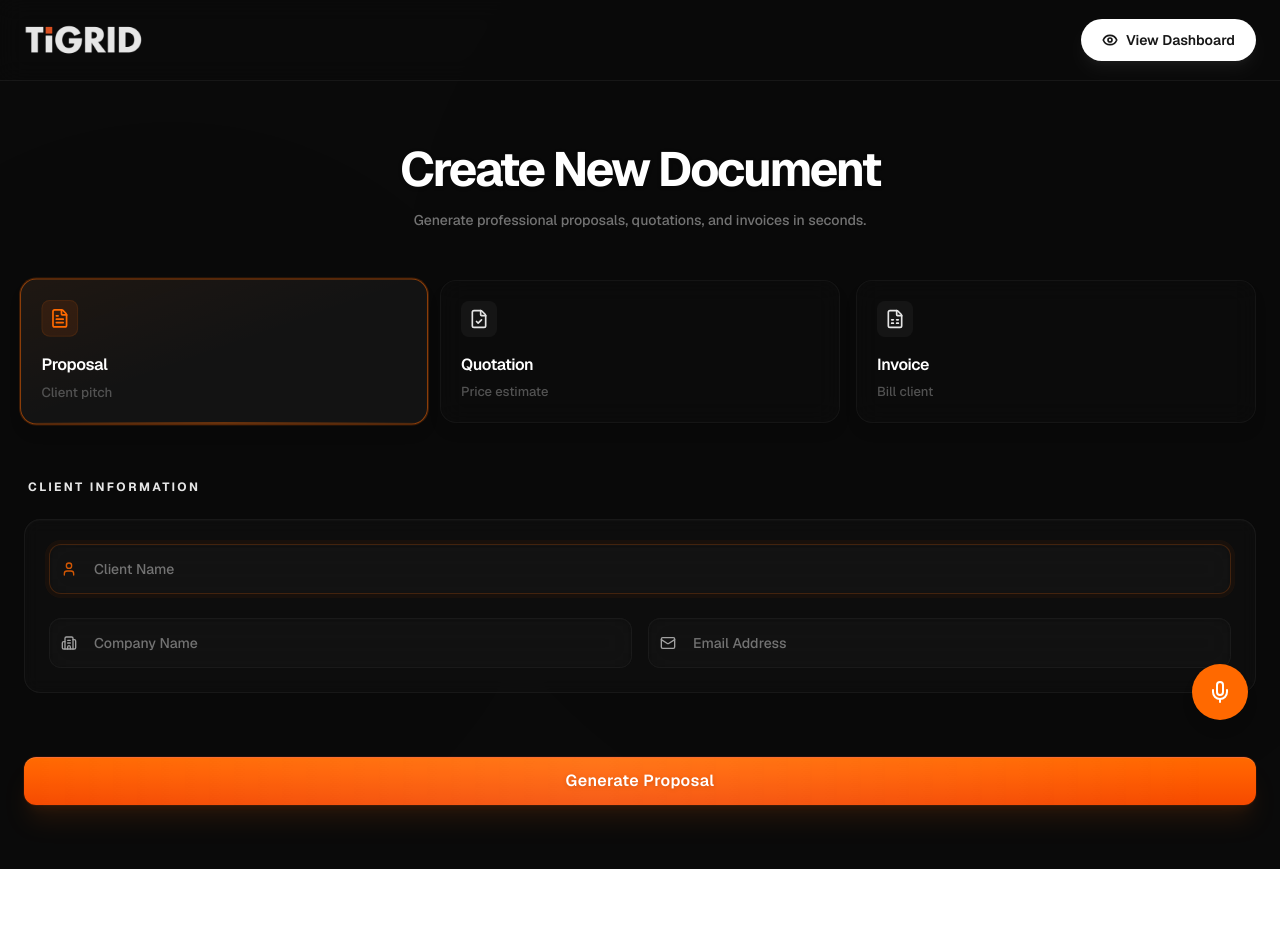
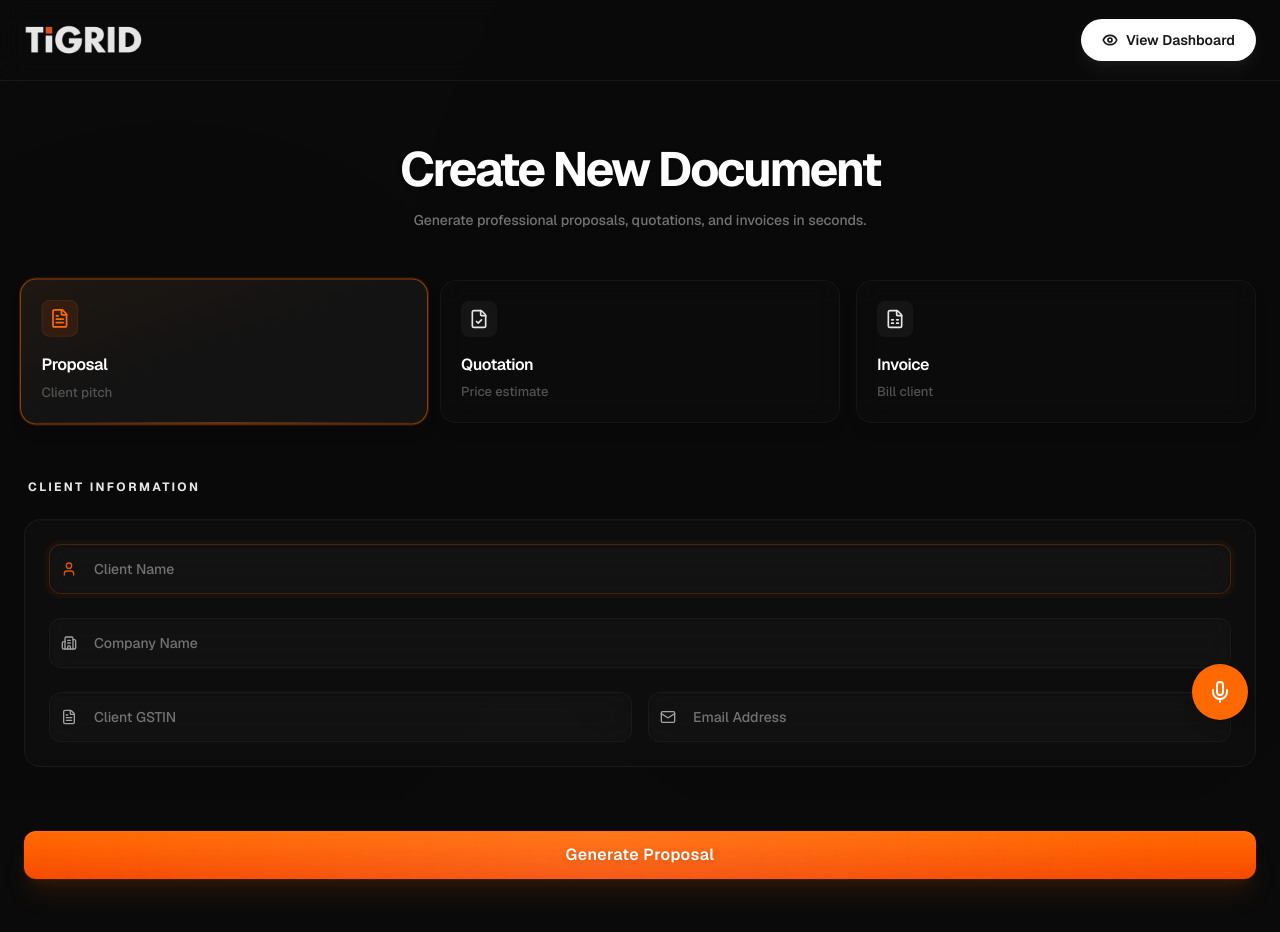
Before and after one commit to tigridnajih/document-generator, a Next.js app: page / in a window 1280 px wide. Shown: the top 932 px of the page. Before the commit the page ends 869 px from the top, so only its background shows below. Built offline with nearby package versions, Linux system fonts and the light colour scheme; no server answers.

Commit message:
lut option

```diff
--- a/app/lib/schemas.ts
+++ b/app/lib/schemas.ts
@@ -4,6 +4,7 @@ export const documentFormSchema = z.object({
     clientDetails: z.object({
         clientName: z.string().min(1, "Client name is required"),
         clientCompany: z.string().optional(),
+        clientGstIn: z.string().optional(),
         clientEmail: z.string().email("Invalid email address").optional().or(z.literal("")),
         clientLocality: z.string().optional(),
         clientCity: z.string().optional(),
--- a/app/page.tsx
+++ b/app/page.tsx
@@ -37,6 +37,7 @@ export default function Home() {
       clientDetails: {
         clientName: "",
         clientCompany: "",
+        clientGstIn: "",
         clientEmail: "",
       },
       items: [{ name: "", rate: 0, quantity: 1 }],
@@ -61,6 +62,7 @@ export default function Home() {
       const data: Record<string, string | number | string[] | null | undefined> = {
         clientName: values.clientDetails.clientName,
         clientCompany: values.clientDetails.clientCompany,
+        client_gstin: values.clientDetails.clientGstIn,
         clientEmail: values.clientDetails.clientEmail,
         clientLocality: values.clientDetails.clientLocality,
         clientCity: values.clientDetails.clientCity,
@@ -336,11 +338,19 @@ export default function Home() {
                   {errors.clientDetails.clientName.message}
                 </p>
               )}
-              <div className="grid grid-cols-1 sm:grid-cols-2 gap-4">
+              <div className="relative">
                 <Input
                   {...register("clientDetails.clientCompany")}
                   placeholder="Company Name"
                   startIcon={<Building2 className="w-4 h-4" />}
+                />
+              </div>
+
+              <div className="grid grid-cols-1 sm:grid-cols-2 gap-4">
+                <Input
+                  {...register("clientDetails.clientGstIn")}
+                  placeholder="Client GSTIN"
+                  startIcon={<FileText className="w-4 h-4" />}
                 />
                 <div>
                   <Input
```
